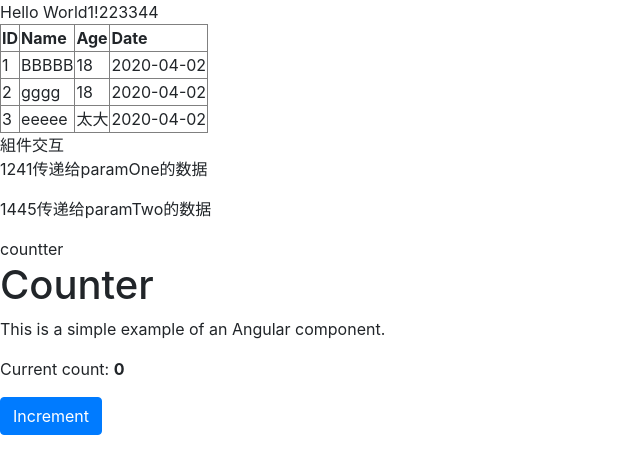
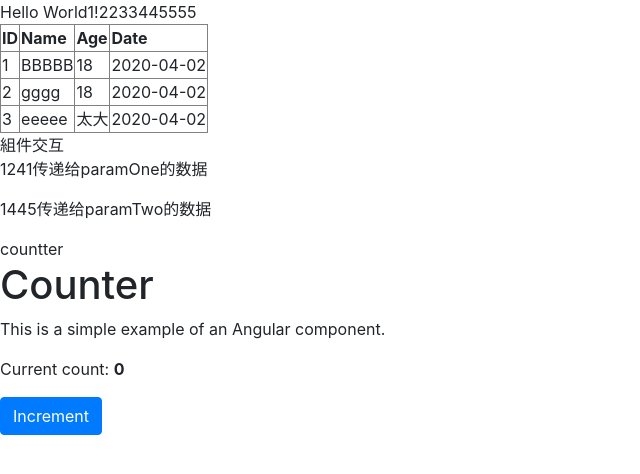
Before and after one commit to dckanji/MyLearn, an Angular app in the folder ClientApp/: page / in a window 1280 px wide. Shown: the top 474 px of the page, without its empty margins (0-640 px from the left). Built offline with nearby package versions, Linux system fonts and the light colour scheme; no server answers.

Commit message:
kanji test5

```diff
--- a/ClientApp/src/app/app.component.html
+++ b/ClientApp/src/app/app.component.html
@@ -1,4 +1,4 @@
-Hello World1!223344
+Hello World1!2233445555
 
 <app-users></app-users>
 
```
